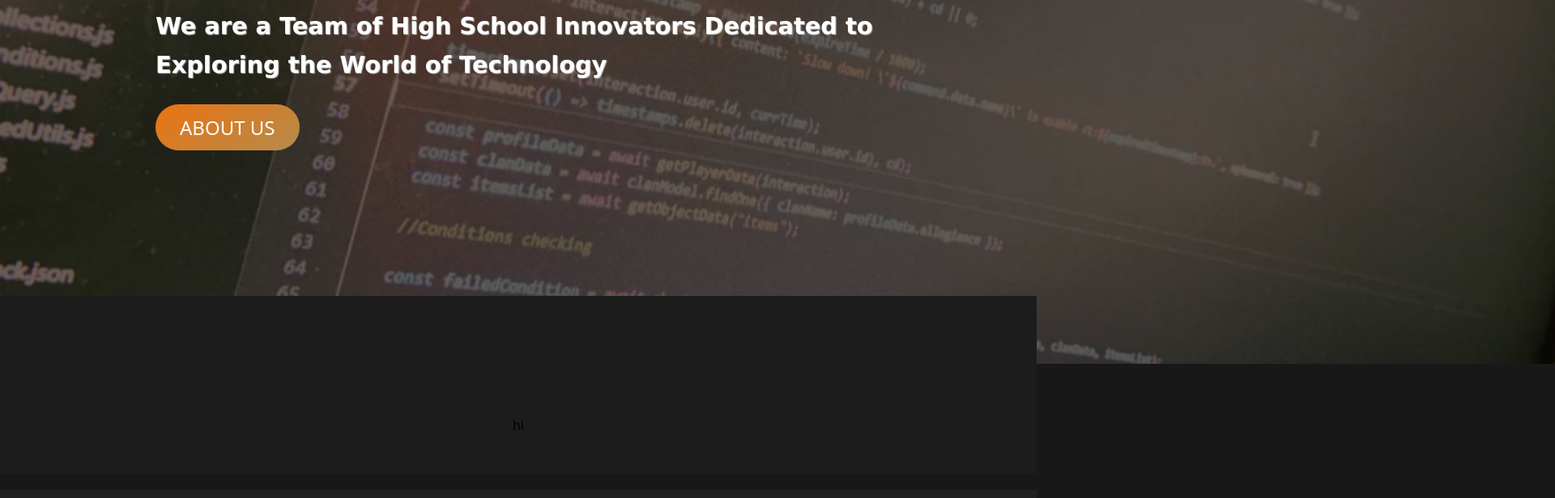
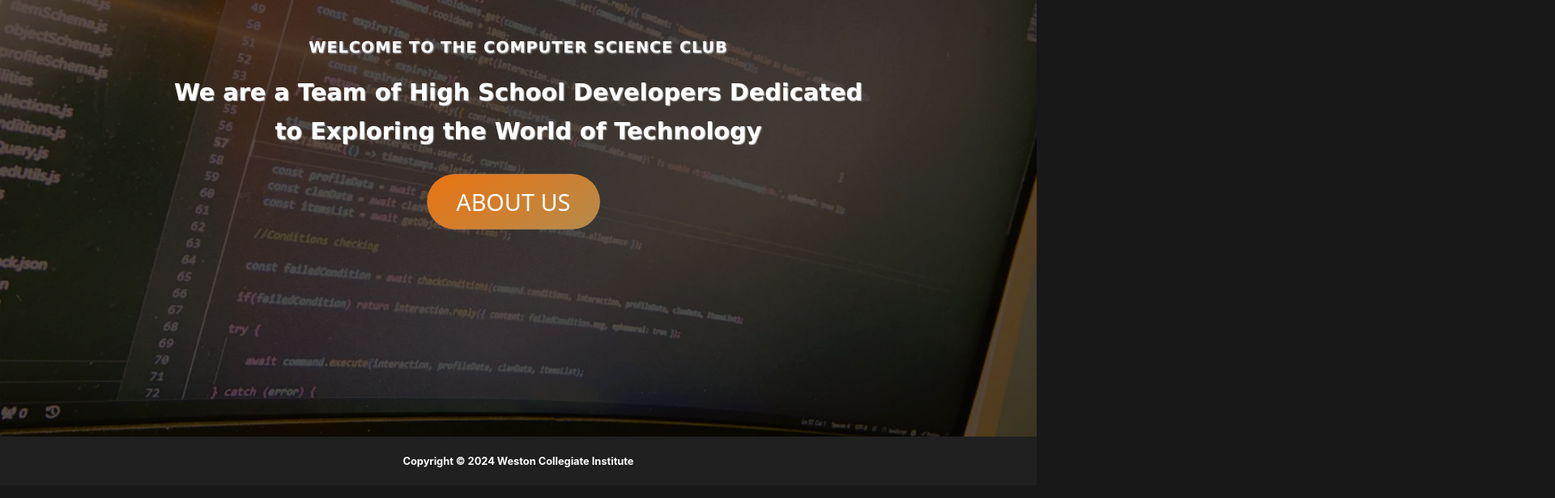
Before and after one commit to WestonCI-CS/WestonCI-CS.github.io, a React (Create React App) app: page / in a window 1280 px wide. Shown: the part 260-876 px from the top of the page at 81% size, 1920 px wide, since content can reach past the window. Built offline with nearby package versions, Linux system fonts and the light colour scheme.

Commit message:
Finished the home page and added container for bg images in the navbar

```diff
--- a/src/App.jsx
+++ b/src/App.jsx
@@ -1,4 +1,3 @@
-import logo from './logo.svg';
 import './App.css';
 import './styles/scrollbar.css';
 import "./styles/fadeIn.css";
@@ -7,22 +6,24 @@ import Members from './pages/Members';
 import About from './pages/About';
 import Navbar from './components/header/Navbar';
 import Footer from './components/footer/Footer';
+import BackgroundHandler from './components/BackgroundHandler';
 import { BrowserRouter as Router, Route, Routes } from "react-router-dom";
 
-function App() {
+
+export default function App() {
     return (
       <Router>
         <div className="App">
+          <BackgroundHandler>
             <Navbar />
             <Routes>
               <Route path="/" element={<Home />} />
               <Route path="about" element={<About />} />
               <Route path="members" element={<Members />} />
             </Routes>
+          </BackgroundHandler>
           <Footer />
         </div>
       </Router>
     );
 }
-
-export default App;
--- /dev/null
+++ b/src/components/BackgroundHandler.jsx
@@ -0,0 +1,14 @@
+import { useState, useEffect } from 'react';
+import { useLocation } from 'react-router-dom';
+
+export default function BackgroundHandler({ children }) {
+    const [bg, setBG] = useState(true);
+    const location = useLocation();
+
+    useEffect(() => {
+        if (location.pathname === "/") return setBG(true);
+        setBG(false);
+    }, [location]);
+
+    return <div className={bg ? "background" : ""}>{children}</div>;
+}
--- a/src/components/MemberCard.jsx
+++ b/src/components/MemberCard.jsx
@@ -1,19 +1,19 @@
 import "../styles/memberCard.css";
 import FadeIn from "../vfx/FadeIn";
 
-export default function MemberCard(props){
+export default function MemberCard({link, style, image, name, role}){
     return(
         <FadeIn>
-            <a href={props.link}>
-                <div className="card" style={props.style}>
+            <a href={link}>
+                <div className="card" style={style}>
                     <img
-                        src={props.image}
-                        alt={props.name}
+                        src={image}
+                        alt={name}
                         className="card-image"
                     />
                     <div className="card-content">
-                        <h2 className="card-name">{props.name}</h2>
-                        <h3 className="card-role">{props.role}</h3>
+                        <h2 className="card-name">{name}</h2>
+                        <h3 className="card-role">{role}</h3>
                     </div>
                 </div>
             </a>
--- a/src/index.css
+++ b/src/index.css
@@ -17,7 +17,7 @@ code {
   --bg: rgb(24, 24, 24);
   --bg-secondary: rgb(28, 28, 28);
   --bg-accent: rgb(32, 32, 32);
-  --margins: 0 15vw 0 15vw;
+  --margins: 0 16vw 0 16vw;
   --text-colour: rgb(255, 255, 255);
   --border: 1px solid rgb(39, 39, 39);
   --border-radius: 30px;
@@ -33,15 +33,6 @@ ul {
 a {
   color: var(--text-colour);
   text-decoration: none;
-}
-
-.background {
-  filter: brightness(50%) saturate(140%);
-  z-index: -1;
-  position: absolute;
-  width: 2000px;
-  left: 0;
-  top: 0;
 }
 
 h1 {
--- a/src/pages/Home.jsx
+++ b/src/pages/Home.jsx
@@ -1,21 +1,23 @@
 import "../styles/home.css";
 import FadeIn from "../vfx/FadeIn";
-import bg from "../assets/images/main/home-bg.png";
+import { useNavigate } from 'react-router-dom';
 
 export default function Home(){
+    const navigate = useNavigate();
+
+    const handleButtonClick = () => {
+        navigate('/about');
+    };
+
     return (
-        <div>
-            <img className="background" src={bg}/>
+        <div className="home-main">
             <FadeIn>
-                <h1 className="section-title">Welcome to the Computer Science Club</h1>
+                <h1 className="home section-title">Welcome to the Computer Science Club</h1>
                 <p className="home section-subtitle">
-                    We are a Team of High School Innovators Dedicated to Exploring the World of Technology
+                    We are a Team of High School Developers Dedicated to Exploring the World of Technology
                 </p>
-                <button className="front primary-button">ABOUT US</button>
+                <button className="enlarge front primary-button" onClick={handleButtonClick}>ABOUT US</button>
             </FadeIn>
-            <div className="secondary-section">
-                hi
-            </div>
         </div>
     );
 }
--- a/src/styles/footer.css
+++ b/src/styles/footer.css
@@ -1,10 +1,12 @@
 footer {
     background-color: var(--bg-accent);
     text-align: center;
-    padding: 10px;
-    margin-top: 20px;
+    height: 60px;
+    z-index: 99;
     bottom: 0;
-    z-index: 99;
+    display: flex;
+    align-items: center;
+    justify-content: center;
 }
 
 .copyright {
--- a/src/styles/home.css
+++ b/src/styles/home.css
@@ -1,25 +1,24 @@
 .home {
+    display: flex;
+    justify-content: center;
+    align-items: center;
+    text-align: center;
     margin: var(--margins);
 }
 
-.front {
-    display: flex;
-    justify-content: left;
-    margin: var(--margins);
-    margin-top: 25px !important;
-    margin-bottom: 180px;
+.home-main {
+    margin-top: 29vh;
 }
 
-@keyframes fade {
-    0% {
-        opacity: 0;
-    }
-
-    100% {
-        opacity: 1;
-    }
+.front {
+    margin-top: 15px !important;
 }
 
 .background {
-    animation: fade var(--speed) 0.2s backwards;
+    z-index: -1;
+    background-image: url('../assets/images/main/home-bg.png');
+    min-height: 100vh;
+    background-size: cover;
+    background-position: center;
+    background-repeat: no-repeat;
 }
--- a/src/styles/navbar.css
+++ b/src/styles/navbar.css
@@ -51,7 +51,7 @@ nav.scrolled {
 .right-nav {
     float: right;
     margin-top: 5px;
-    margin-right: 13vw;
+    margin-right: 15vw;
 }
 
 .dropdown-btn {
```
Also changed, not shown: src/assets/images/main/home-bg.png. Lines whose indentation alone changed are shown as unchanged.
